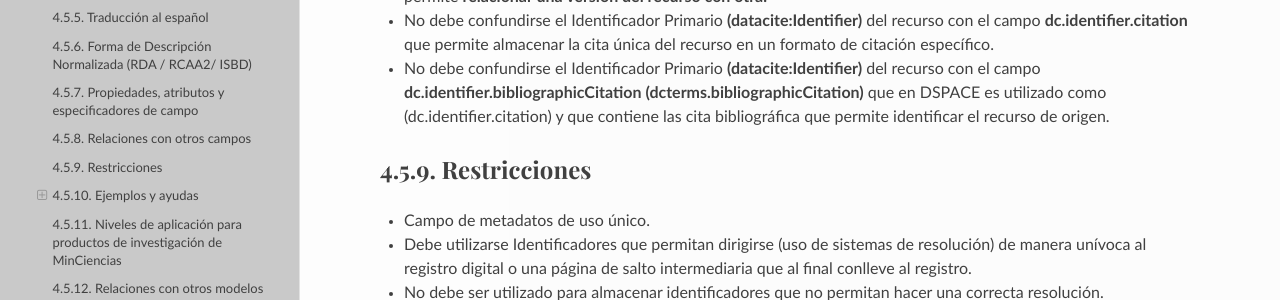
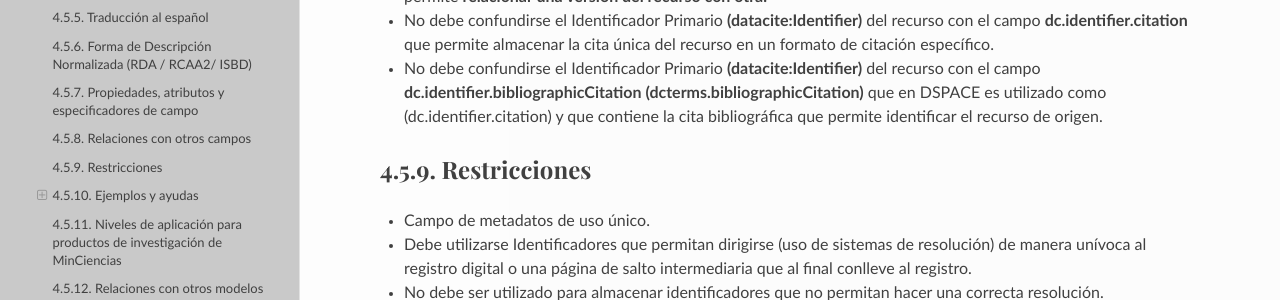
Before and after one commit to rcic/openaire4, a Sphinx documentation site: the page built from docs/field_resourceidentifier.rst, in a window 1280 px wide and 900 px high, scrolled down 2422 px. Shown: the part 175-475 px from the top of the window. Built offline with Sphinx 7.4.7 and the Read the Docs theme 2.0.0, drawn with Linux system fonts in a browser that asks for light colours; some web fonts are replaced; a script that is not in the unit is left out.

Commit message:
Update field_resourceidentifier.rst

```diff
--- a/docs/field_resourceidentifier.rst
+++ b/docs/field_resourceidentifier.rst
@@ -97,7 +97,7 @@ Relaciones con otros campos
 - No debe confundirse el Identificador Primario **(datacite:Identifier)** del recurso con el  identificador Alternativo **(datacite:alternateIdentifier)** del mismo.
 - No debe confundirse el Identificador Primario **(datacite:Identifier)** del recurso con el  campo **dc.relation** que permite **relacionar una versión del recurso con otra.**
 - No debe confundirse el Identificador Primario **(datacite:Identifier)** del recurso con el  campo **dc.identifier.citation** que permite almacenar la cita única del recurso en un formato de citación específico.
-- No debe confundirse el Identificador Primario **(datacite:Identifier)** del recurso con el  campo **dc.identifier.bibliographicCitation (dcterms.bibliographicCitation)** que en DSPACE es utilizado como (dc.identifier.citation) y que contiene las cita bibliográfica que permite identificar el recurso de origen.
+- No debe confundirse el Identificador Primario **(datacite:Identifier)** del recurso con el  campo **dc.identifier.bibliographicCitation (dcterms.bibliographicCitation)** que en DSPACE es utilizado como (dc.identifier.citation) y que contiene la cita bibliográfica que permite identificar el recurso de origen.
 
 Restricciones
 -------------
```
